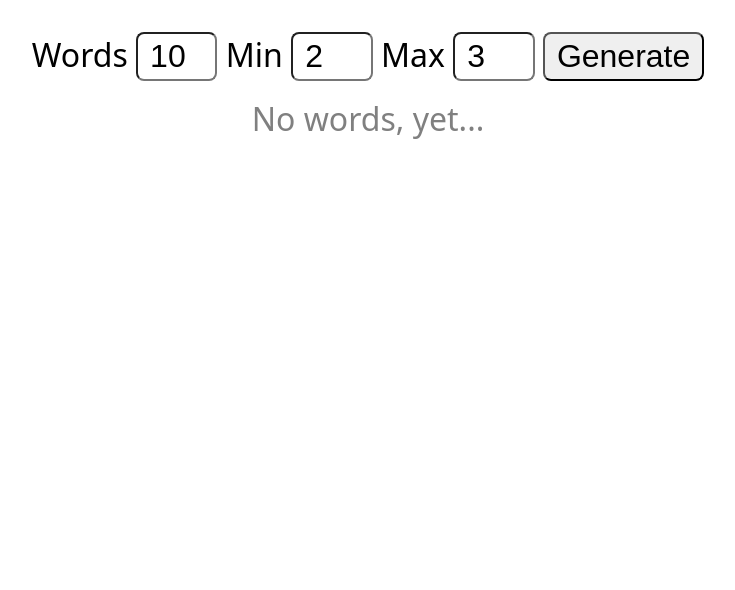
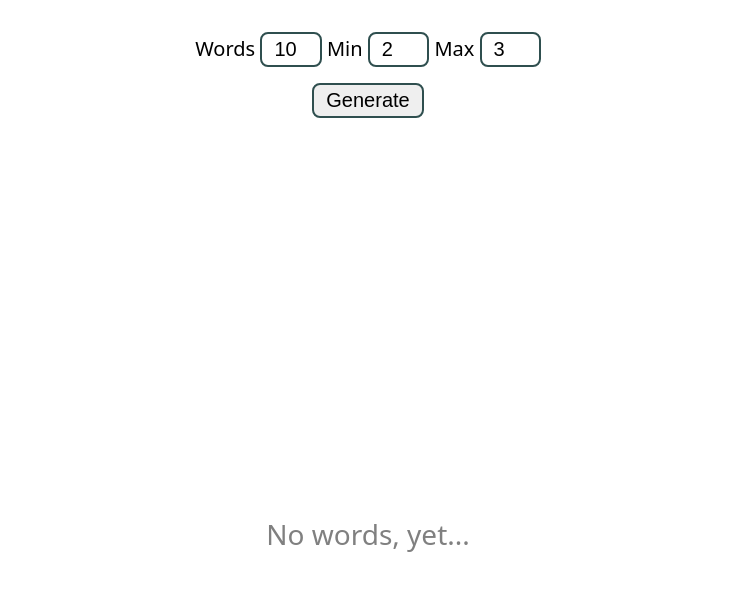
Before and after one commit to linvegas/genword, a website: page index.html in a window 1280 px wide. Shown: the whole page, without its empty margins (272-1007 px from the left). Drawn offline with Linux system fonts and the light colour scheme.

Commit message:
Layout update with grid

```diff
--- a/index.html
+++ b/index.html
@@ -9,8 +9,11 @@
     <style>
       * {margin: 0; padding: 0;}
       html {color-scheme: dark light;}
-      body {font-family: system-ui; font-size: 2rem;}
-      button, input {font-size: inherit;}
+      body {font-family: system-ui; font-size: 1.25rem;}
+      button, input {
+        font-size: inherit;
+        border: 2px solid darkslategray;
+      }
       input[type="number"] {
         -webkit-appearance: textfield;
         -moz-appearance: textfield;
@@ -25,14 +28,18 @@
         min-height: 100vh;
         width: min(100% - 3rem, 1000px);
         margin-inline: auto;
+        display: grid;
+        grid-template-rows: 150px 100%;
       }
       form#controls {
-        padding-top: 2rem;
+        padding-block: 2rem 1rem;
         text-align: center;
 
         & button#gen-btn {
           border-radius: 0.5rem;
           padding: 0.25rem 0.75rem;
+          margin-top: 1rem;
+          cursor: pointer;
         }
 
         & input[type="number"] {
@@ -43,12 +50,13 @@
       }
       ul {
         text-align: center;
-        padding-block: 1rem;
+        padding-bottom: 2rem;
         display: flex;
         flex-direction: column;
         justify-content: center;
         align-items: center;
         gap: 1rem;
+        font-size: 1.75rem;
         & li {
           background: rgba(255, 255, 255, 0.10);
           color: khaki;
@@ -74,7 +82,7 @@
         <label>
           Max
           <input name="syl-max" min="1" max="10" type="number" placeholder="3">
-        </label>
+        </label> <br>
         <button type="submit" id="gen-btn">Generate</button>
       </form>
       <ul id="word-list">
```
